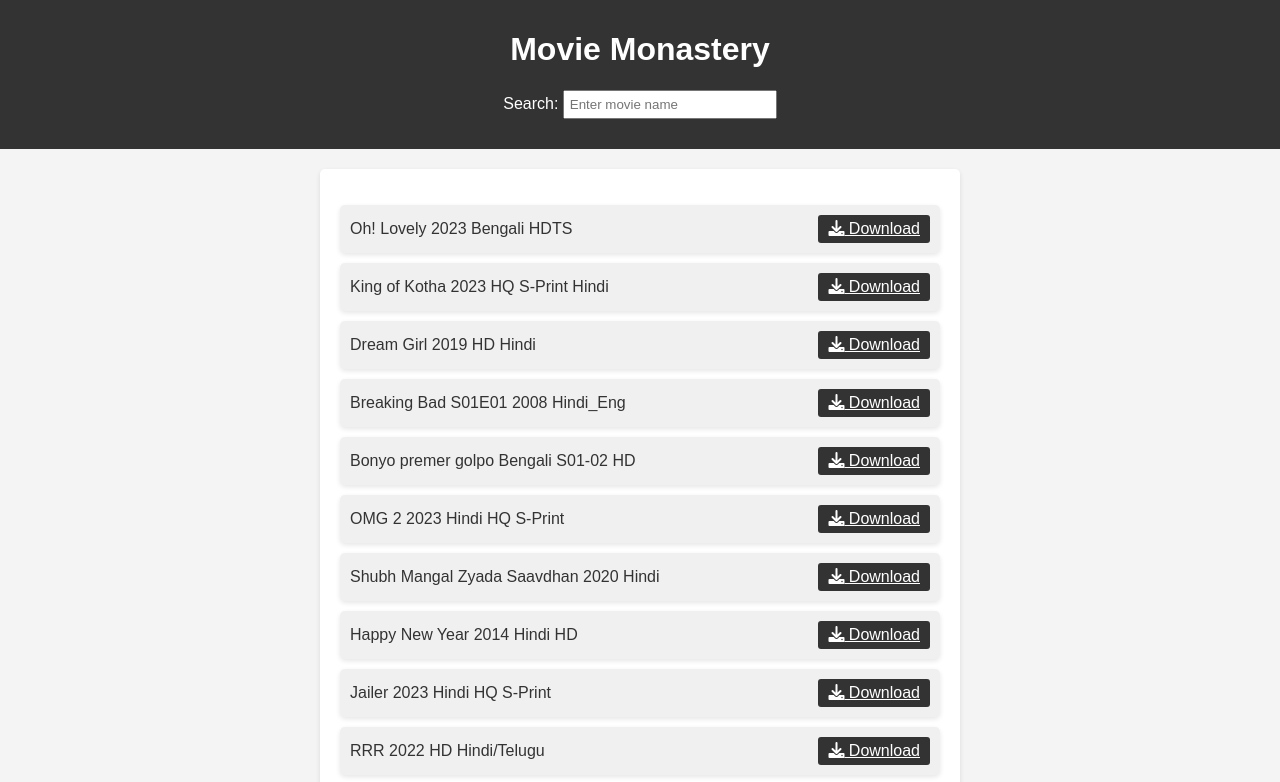
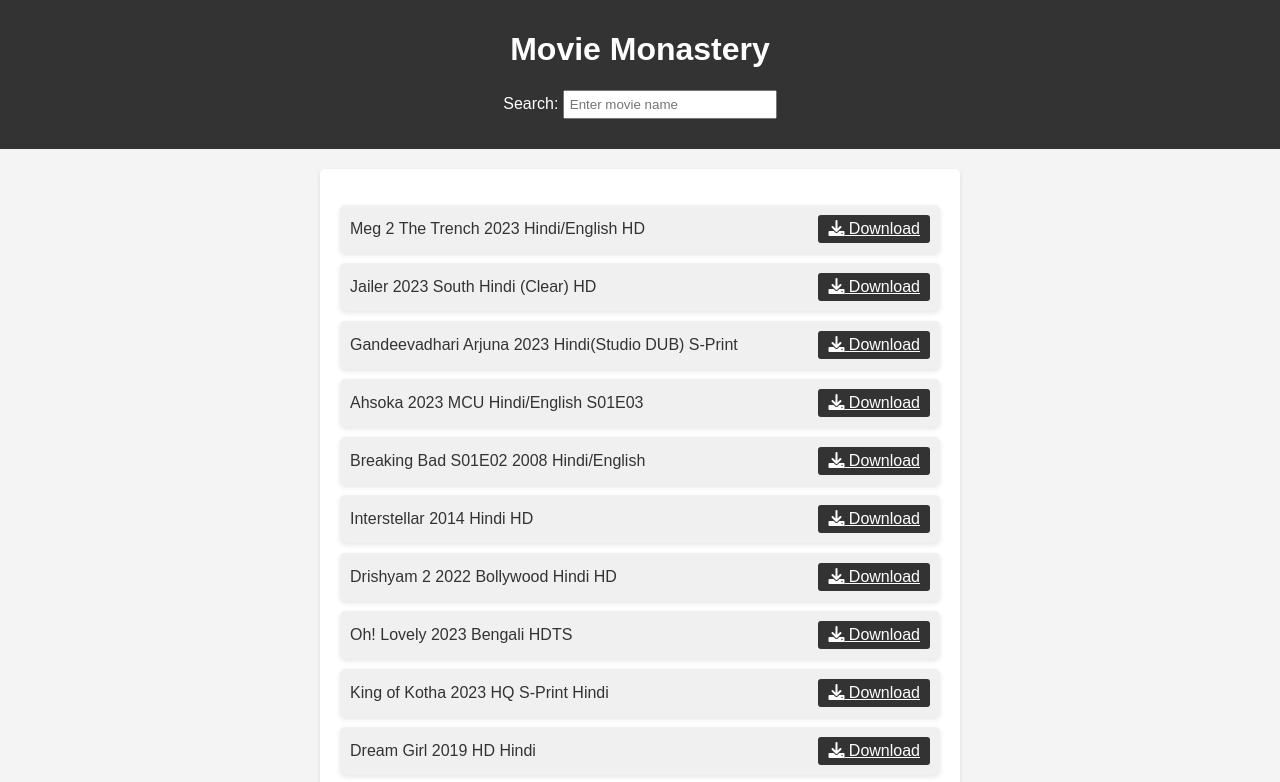
Before and after one commit to sohan26042005/myWebsite, a plain HTML site: page index.html in a window 1280 px wide. Shown: the top 782 px of the page. Drawn offline with Linux system fonts and the light colour scheme.

Commit message:
Update index.html

```diff
--- a/index.html
+++ b/index.html
@@ -94,6 +94,42 @@
         <ul>
 
 
+<li>
+                <span>Meg 2 The Trench 2023 Hindi/English HD</span>
+                <a href="https://telegram.me/FileStorageMM_bot?start=BQADAQADDQUAAp2QgEe6errRAAGmd1QWBA"  class="download-button"><i class="fas fa-download"></i> Download</a>
+            </li>
+
+<li>
+                <span>Jailer 2023 South Hindi (Clear) HD</span>
+                <a href="https://telegram.me/FileStorageMM_bot?start=BQADAQAD4gkAAp2QeEdQAAELG68iVp8WBA"  class="download-button"><i class="fas fa-download"></i> Download</a>
+            </li>
+
+<li>
+                <span>Gandeevadhari Arjuna 2023 Hindi(Studio DUB) S-Print</span>
+                <a href="https://telegram.me/FileStorageMM_bot?start=BQADAQADBwoAAp2QeEdtM-Au3w4dsRYE"  class="download-button"><i class="fas fa-download"></i> Download</a>
+            </li>
+
+<li>
+                <span>Ahsoka 2023 MCU Hindi/English S01E03</span>
+                <a href="https://telegram.me/FileStorageMM_bot?start=BQADAQADZgUAAp2QgEd531w1iIX0YxYE"  class="download-button"><i class="fas fa-download"></i> Download</a>
+            </li>
+
+<li>
+                <span>Breaking Bad S01E02 2008 Hindi/English</span>
+                <a href="https://telegram.me/FileStorageMM_bot?start=BQADAQADTwUAAp2QgEdnjKush02y7xYE"  class="download-button"><i class="fas fa-download"></i> Download</a>
+            </li>
+
+<li>
+
+
+                <span>Interstellar 2014 Hindi HD</span>
+                <a href="https://telegram.me/FileStorageMM_bot?start=BQADAQADZQUAAp2QgEdKzXtEVcKwYxYE"  class="download-button"><i class="fas fa-download"></i> Download</a>
+            </li>
+
+<li>
+                <span>Drishyam 2 2022 Bollywood Hindi HD</span>
+                <a href="https://telegram.me/FileStorageMM_bot?start=BQADAQADYwUAAp2QgEc0cvvdv4505hYE"  class="download-button"><i class="fas fa-download"></i> Download</a>
+            </li>
 
 
 
```
